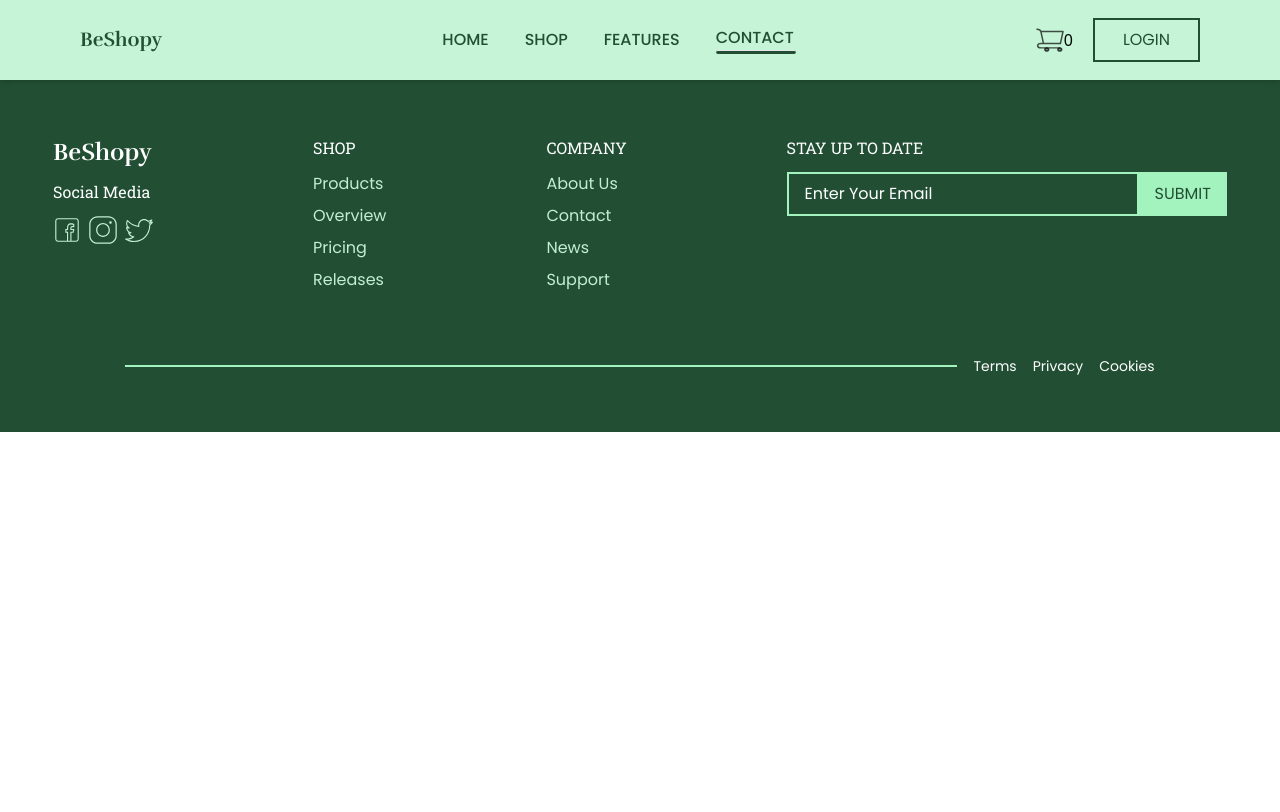
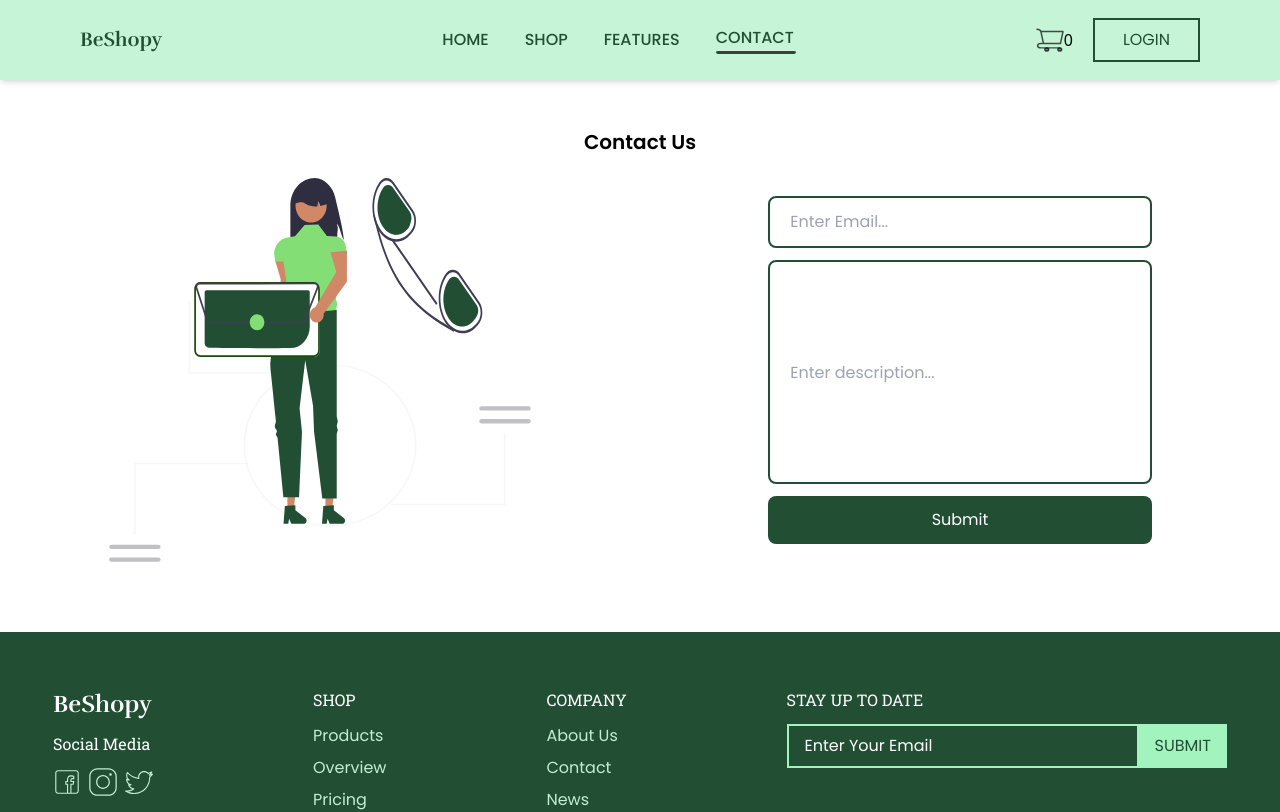
Before and after one commit to BeniSamuel/-BeShopy, a React (Vite) app: page /contact in a window 1280 px wide. Shown: the top 812 px of the page. Built offline with nearby package versions, Linux system fonts and the light colour scheme.

Commit message:
Added contact

```diff
--- a/src/Components/Contact/ContactUs.jsx
+++ b/src/Components/Contact/ContactUs.jsx
@@ -0,0 +1,22 @@
+import React from 'react'
+import contact from '../../assets/Contact/Contact.svg';
+
+const ContactUs = () => {
+  return (
+    <div className=' flex flex-col py-12'>
+        <div className=' flex flex-col items-center text-xl font-poppins font-semibold'> Contact Us </div>
+        <div className=' flex flex-col items-center md:flex-row w-full'>
+            <div className=' w-1/2 flex flex-col items-center'>
+                <img src={contact} className=' h-96'/>
+            </div>
+            <div className=' w-1/2 flex flex-col items-center gap-3 py-10'>
+                <input placeholder=' Enter Email...' className=' bg-transparent outline-none border-2 border-[#224F34] w-96 py-3 pl-4 placeholder:font-poppins font-poppins rounded-lg'/>
+                <input placeholder=' Enter description...' className=' bg-transparent outline-none border-2 border-[#224F34] w-96 h-56 pl-4 placeholder:font-poppins font-poppins rounded-lg'/>
+                <input type='submit' value="Submit" className=' bg-[#224F34] text-white font-poppins text-center w-96 py-3 rounded-lg'/>
+            </div>
+        </div>
+    </div>
+  )
+}
+
+export default ContactUs
--- a/src/Pages/Contact/Contact.jsx
+++ b/src/Pages/Contact/Contact.jsx
@@ -1,11 +1,13 @@
 import React from 'react'
 import Navbar from '../../Components/Home/Navbar/Navbar'
 import Footer from '../../Components/Home/Footer/Footer'
+import ContactUs from '../../Components/Contact/ContactUs'
 
 const Contact = () => {
   return (
     <div>
         <Navbar/>
+        <ContactUs/>
         <Footer/>
     </div>
   )
```
Also changed, not shown: src/assets/Contact/Contact.svg (added).
